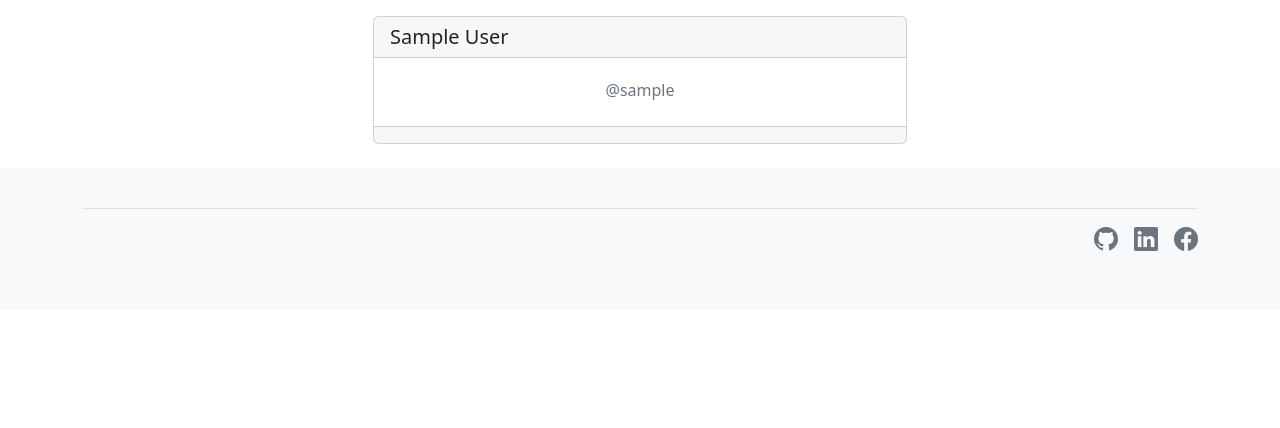
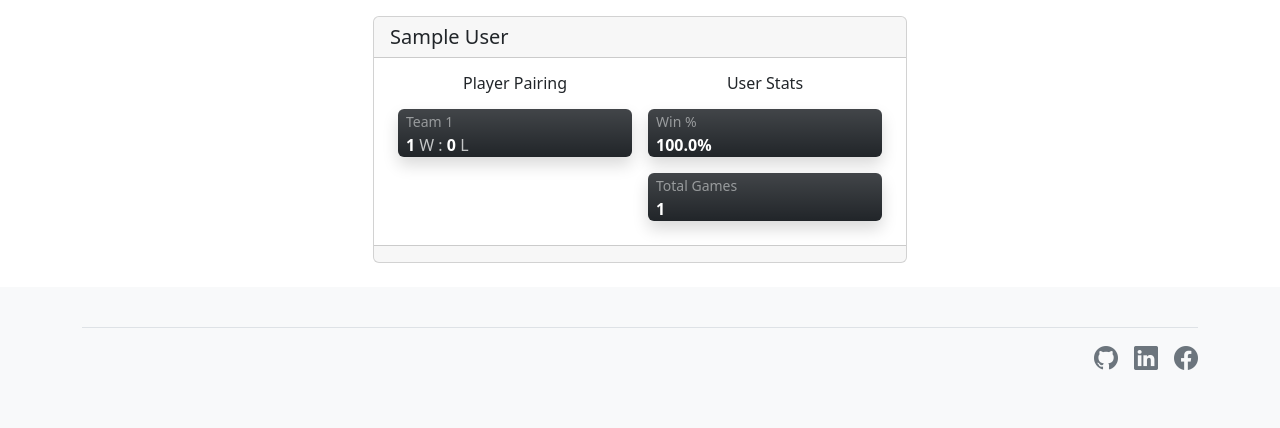
Before and after one commit to Hussain-Naik/PP4-MyGameStats, a Django app: page /accounts/profile/1/ in a window 1280 px wide. Shown: the part 72-500 px from the top of the page. Run offline with Django 4.2, Linux system fonts and the light colour scheme; tables that the repository leaves empty hold one stand-in row (values such as "Sample post"); some libraries are stand-ins or nearby versions.

Commit message:
Add user statistics to profile

```diff
--- a/profiles/models.py
+++ b/profiles/models.py
@@ -56,6 +56,12 @@ class Profile(models.Model):
 
     def get_all_games_played(self):
         return Game.objects.filter(game_fixture__team__team_players=self.user.id).count()
+
+    def get_all_pairings(self):
+        return Team.objects.filter(team_players=self.user)
+
+    def get_game_win_percent(self):
+        return self.get_all_games_won() / self.get_all_games_played() * 100
 
     def get_all_games_won(self):
         return Game.objects.filter(game_fixture__team__team_players=self.user.id, game_fixture__is_winner=True).count()
--- a/profiles/templates/profiles/profile.html
+++ b/profiles/templates/profiles/profile.html
@@ -32,43 +32,27 @@
                             {% endif %}
                         {% endif %}
                 </h5>
-                <div class="card-body text-center">
-                    <div class="mt-1 mb-1">
+                <div class="card-body d-flex flex-row">
+                    <div class="w-50 d-flex flex-column">
+                        <h6 class="text-center">Player Pairing</h6>
+                        {% for pairing in user_object.get_all_pairings %}
+                        <div class="px-2 m-2 bg-dark bg-gradient rounded shadow">
+                            <small class="text-light text-opacity-50">{{pairing}}</small>
+                            <p class="mb-0 text-light text-opacity-75"><span class="fw-bold text-white">{{pairing.get_all_games_won}}</span> W : <span class="fw-bold text-white">{{pairing.get_all_games_lost}}</span> L</p>
+                        </div>
+                        {% endfor %}
                     </div>
-
-                    <p class="text-muted mb-2">@{{user_object.user.username}}
-                        {% if request.user == user_object.user %}
-                        <span class="mx-2">|</span>
-                        <a class="link-secondary btn btn-sm btn-outline-none" role="button" href="{% url 'update_profile' %}">
-                            <i class="bi bi-pencil-square h4"></i>
-                        </a>
-                        {% else %}
-                            {% if request.user.is_authenticated %}
-                                {% if request.user.profile not in user_object.get_friends %}
-                                    {% if not sendRequest %}
-
-                                    <form class="form" method="POST">
-                                        {% csrf_token %}
-
-                                        <button type="submit" class="btn btn-outline-secondary">
-                                            <i class="bi bi-person-plus-fill h4"></i> Add Friend
-                                        </button>
-                                    </form>
-                                    {% else %}
-                                    <span class="mx-2">|</span>
-                                    <a class="link-light btn btn-sm btn-dark" role="button" href="#">
-                                        Status : {{sendRequest.status}}
-                                    </a>
-                                    {% endif %}
-                                {% else %}
-                                <button type="submit" class="btn btn-outline-secondary">
-                                    <i class="bi bi-person-plus-fill h4"></i> Remove Friend
-                                </button>
-                                {% endif %}
-
-                            {% endif %}
-                        {% endif %}
-                    </p>
+                    <div class="w-50 d-flex flex-column">
+                        <h6 class="text-center">User Stats</h6>
+                        <div class="px-2 m-2 bg-dark bg-gradient rounded shadow">
+                            <small class="text-light text-opacity-50">Win %</small>
+                            <p class="mb-0 text-white"><strong>{{user_object.get_game_win_percent}}%</strong></p>
+                        </div>
+                        <div class="px-2 m-2 bg-dark bg-gradient rounded shadow">
+                            <small class="text-light text-opacity-50">Total Games</small>
+                            <p class="my-0 text-white"><strong>{{user_object.get_all_games_played}}</strong></p>
+                        </div>
+                    </div>
                 </div>
                 <div class="card-footer text-muted">
 
```
